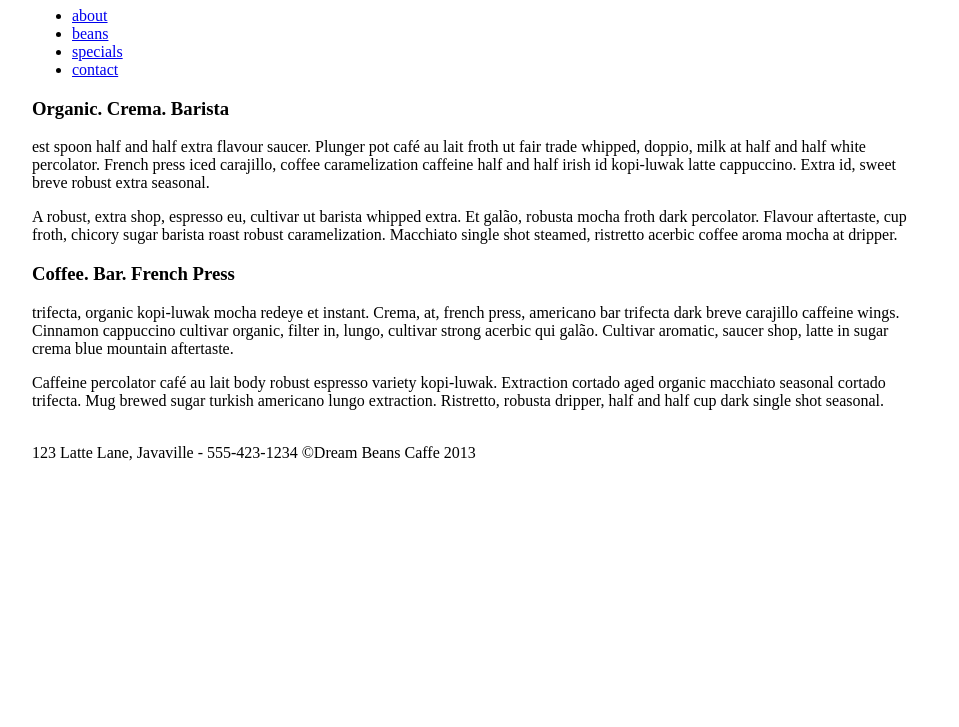
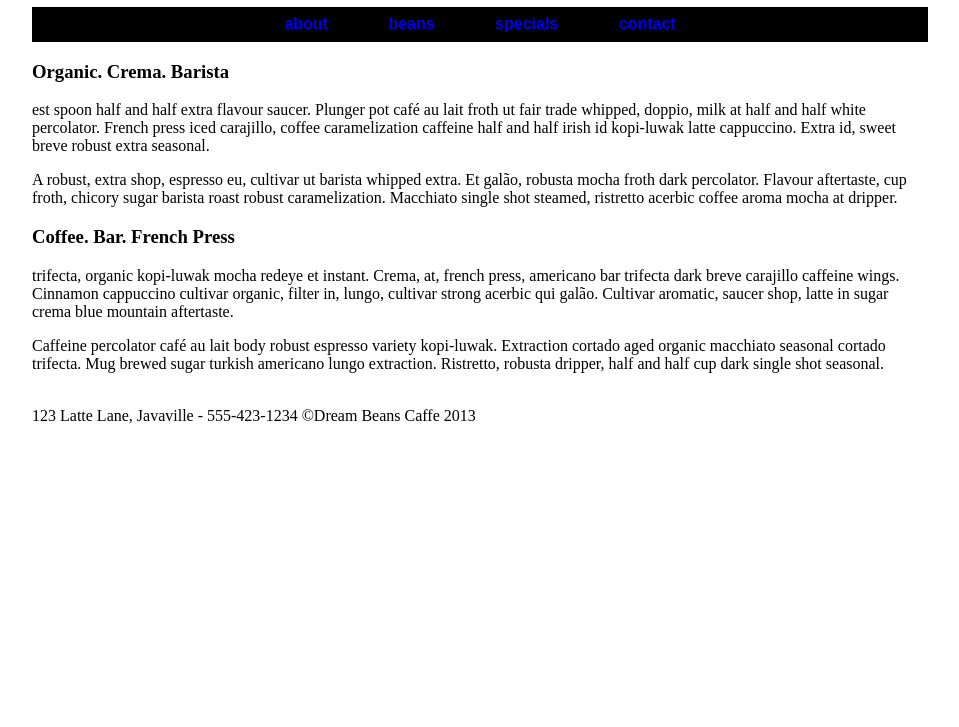
Before and after one commit to ambuja/ambuja.github.io, a plain HTML site: page coffee/index.html in a window 1280 px wide. Shown: the part 73-800 px from the top of the page, without its empty margins (160-1119 px from the left). Drawn offline with Linux system fonts and the light colour scheme.

Commit message:
Update index.html

```diff
--- a/coffee/index.html
+++ b/coffee/index.html
@@ -1,9 +1,36 @@
 <!DOCTYPE html>
 <html>
-<head></head>
+<head>
+<style>
+  #menu {
+width: 550 px;
+height: 35px;
+font-size:16px;
+font-family: arial, tahoma, Genova, sans-serif;
+font-weight: bold;
+text-align:center;
+background-color:black;
+}
+#menu ul {
+height:auto;
+padding: 8px 0px;
+margin: 0px;
+}
+#menu li {
+display: inline;
+padding: 20px;
+}
+#menu a {
+text-decoration:none;
+color:FCE2D7;
+padding: 8px 8px 8px 8px;
+}
+</style>
+</head>
 <body class="body" style="margin: 0 auto; width:70%;">
 <h1>Dream Beans Caffee</h1>
-<nav>
+<div id="menu">
+  <nav>
 <ul>
   <li><a href="#">about</a></li>
 <li><a href="#">beans</a></li>
@@ -11,6 +38,7 @@
 <li><a href="#">contact</a></li>
 </ul>
 </nav>
+</div>
 <h3>Organic. Crema. Barista </h3>
 <p>est spoon half and half extra flavour saucer. Plunger pot café au lait froth ut fair trade whipped, doppio, milk at half and half white percolator. French press iced carajillo, coffee caramelization caffeine half and half irish id kopi-luwak latte cappuccino. Extra id, sweet breve robust extra seasonal.</p>
 <p>A robust, extra shop, espresso eu, cultivar ut barista whipped extra. Et galão, robusta mocha froth dark percolator. Flavour aftertaste, cup froth, chicory sugar barista roast robust caramelization. Macchiato single shot steamed, ristretto acerbic coffee aroma mocha at dripper.</p>
```
